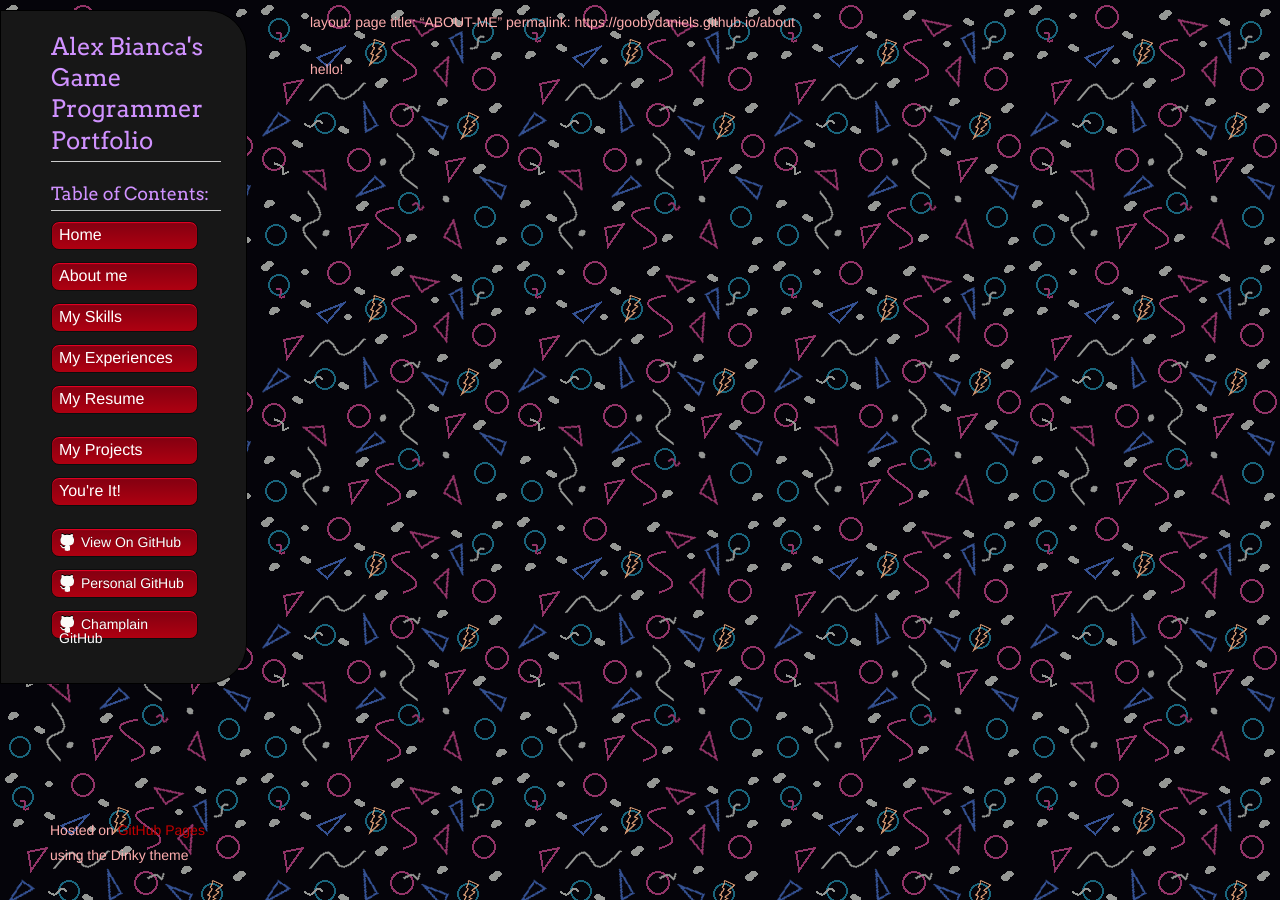
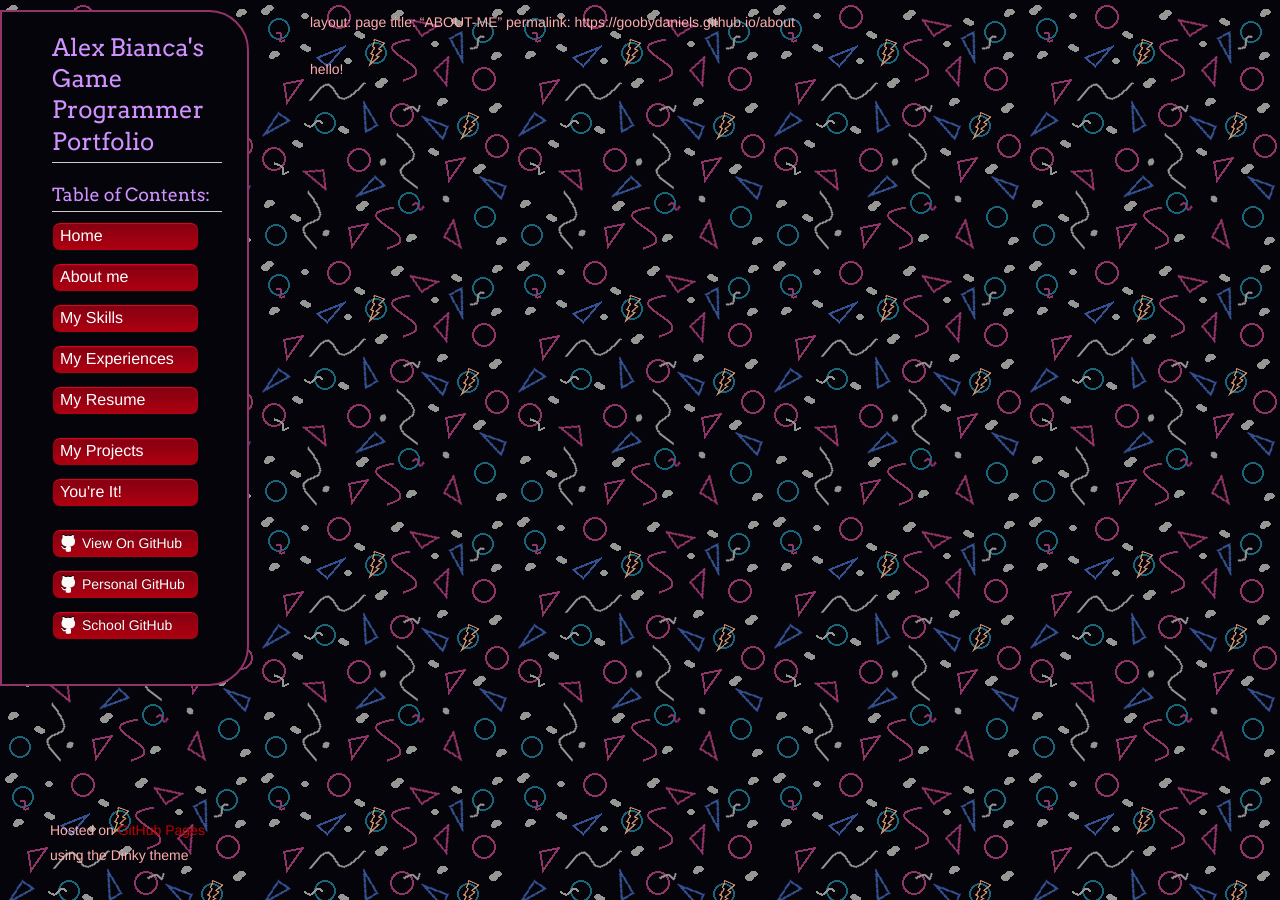
Before and after one commit to goobydaniels/goobydaniels.github.io, a Jekyll site: the page built from ABOUT-ME.md, in a window 1280 px wide. Built offline with Jekyll 4.4.1, drawn with Linux system fonts in a browser that asks for light colours; our own code applies the rules of GitHub Pages for plain Markdown files.

Commit message:
Formatting changes

```diff
--- a/_layouts/default.html
+++ b/_layouts/default.html
@@ -50,7 +50,7 @@
           <ul>
             <li><a class="buttons github" href="{{ site.github.repository_url }}">View On GitHub</a></li>
             <li><a class="buttons github" href="{{ site.github.owner_url }}">Personal GitHub</a></li>
-            <li><a class="buttons github" href="https://github.com/ABianca12">Champlain GitHub</a></li>
+            <li><a class="buttons github" href="https://github.com/ABianca12">School GitHub</a></li>
           </ul>
         {% endif %}
       </header>
--- a/_sass/jekyll-theme-dinky.scss
+++ b/_sass/jekyll-theme-dinky.scss
@@ -237,14 +237,14 @@
 
 header {
   // Color of side box
-	background-color: #171717;
+	background-color: #05040a;
 	color: #FDFDFB;
   // Side box width
   width:170px;
   float:left;
   position:fixed;
   // Border thickness and color
-	border: 1px solid #000;
+	border: 2px solid #923468;
 	-webkit-border-top-right-radius: 4px;
 	-webkit-border-bottom-right-radius: 4px;
 	-moz-border-radius-topright: 4px;
```
Also changed, not shown: index.md (+1 -1 lines).
